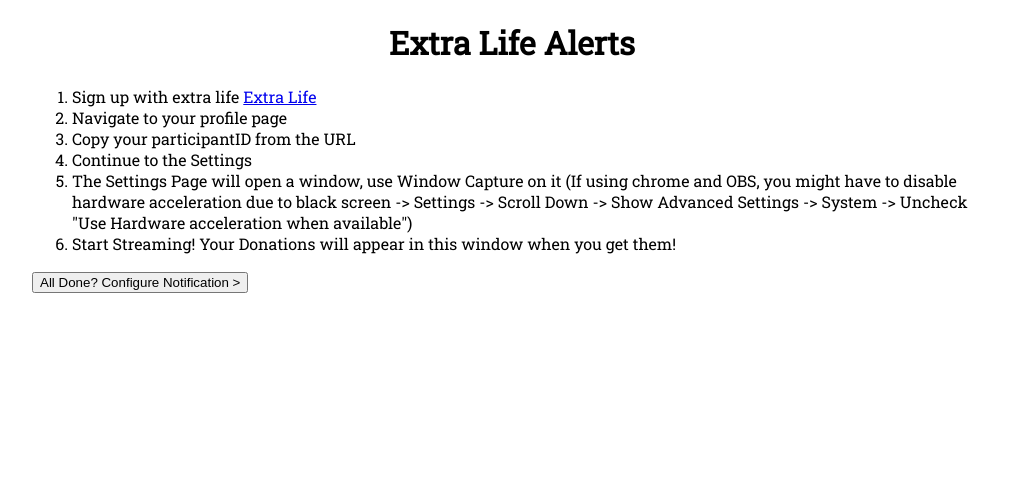
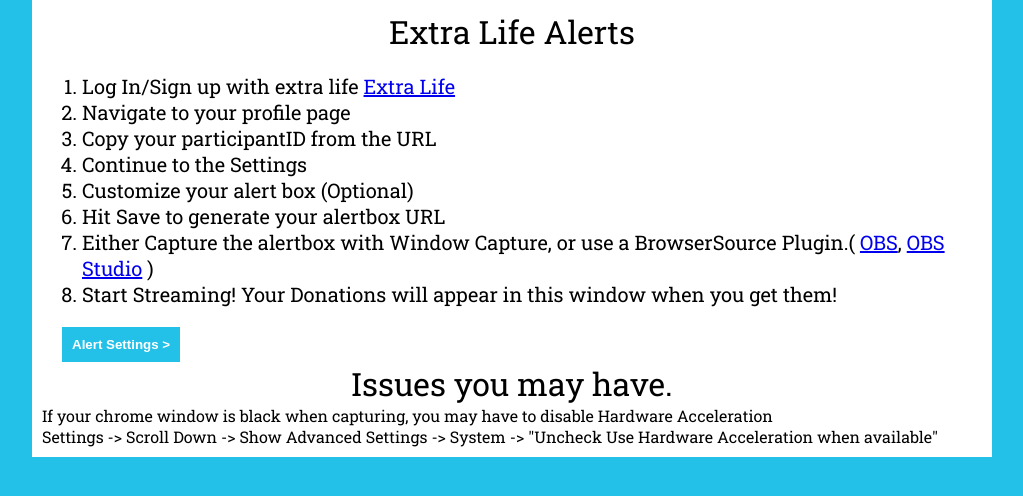
Before and after one commit to TheLanzolini/extralifealert, a plain HTML site: page index.html in a window 1280 px wide. Shown: the whole page, without its empty margins (128-1151 px from the left). Drawn offline with Linux system fonts and the light colour scheme.

Commit message:
style updates for settings and tutorial

```diff
--- a/app.css
+++ b/app.css
@@ -4,15 +4,71 @@ html, body {
   width: 100%;
   margin: 0;
   font-family: 'Roboto Slab', serif;
+  background-color: #23c1e8;
+}
+
+* {
+  box-sizing: border-box;
 }
 
 #app {
   width: 960px;
   margin: auto;
+  background-color: white;
+  padding: 10px;
 }
 
 #app h1 {
   text-align: center;
+  margin: 0;
+  font-weight: normal;
+}
+
+#app.tutorial button {
+  margin: 0 20px;
+}
+
+#app.settings button {
+  margin: 20px 0 0;
+}
+
+button {
+  padding: 10px;
+  font-weight: bold;
+  background-color: #23c1e8;
+  border: none;
+  color: white;
+}
+
+button:focus {
+  outline: none;
+}
+
+button:active {
+  background-color: #039BE5;
+}
+
+button:hover {
+  cursor: pointer;
+}
+
+ol {
+  font-size: 20px;
+}
+
+label {
+  margin-right: 10px;
+}
+
+.url-link {
+  width: 100%;
+  padding: 4px 2px;
+  background-color: #efefef;
+  overflow-x: scroll;
+  resize: none;
+  word-wrap: normal;
+  overflow: auto;
+  margin-top: 20px;
 }
 
 .hidden {
--- a/app.js
+++ b/app.js
@@ -12,24 +12,17 @@ function init() {
     title.innerHTML = 'Extra Life Alerts';
     APP.appendChild(title);
 
-    var notParticipantSteps = [
-      'Sign up with extra life <a target="_blank" href="http://extra-life.org">Extra Life</a>',
+    var steps = [
+      'Log In/Sign up with extra life <a target="_blank" href="http://extra-life.org">Extra Life</a>',
       'Navigate to your profile page',
       'Copy your participantID from the URL',
-      'Continue to the Settings'
-    ]
-    var steps = [
-      'The Settings Page will open a window, use Window Capture on it (If using chrome and OBS, you might have to disable hardware acceleration due to black screen -> Settings -> Scroll Down -> Show Advanced Settings -> System -> Uncheck "Use Hardware acceleration when available")',
+      'Continue to the Settings',
+      'Customize your alert box (Optional)',
+      'Hit Save to generate your alertbox URL',
+      'Either Capture the alertbox with Window Capture, or use a BrowserSource Plugin.( <a target="_blank" href="https://obsproject.com/forum/resources/clr-browser-source-plugin-obs-classic-only.22/">OBS</a>, <a target="_blank" href="https://obsproject.com/forum/resources/browser-plugin.115/">OBS Studio</a> )',
       'Start Streaming! Your Donations will appear in this window when you get them!'
     ]
     var ol = document.createElement('ol');
-    if(!participantID) {
-      notParticipantSteps.forEach(function(step){
-        var li = document.createElement('li');
-        li.innerHTML = step;
-        ol.appendChild(li);
-      });
-    }
     steps.forEach(function(step){
       var li = document.createElement('li');
       li.innerHTML = step;
@@ -37,12 +30,31 @@ function init() {
     });
     APP.appendChild(ol);
     var settingsButton = document.createElement('button');
-    settingsButton.innerHTML = 'All Done? Configure Notification >';
+    settingsButton.innerHTML = 'Alert Settings >';
     settingsButton.addEventListener('click', function(){
       STATE.changeState('SETTINGS');
     });
 
     APP.appendChild(settingsButton);
+
+    var faqsWrapper = document.createElement('div');
+    var faqsTitle = document.createElement('h1');
+    faqsTitle.innerHTML = 'Issues you may have.'
+    var faqsContent = document.createElement('div');
+    const faqs = [
+      'If your chrome window is black when capturing, you may have to disable Hardware Acceleration',
+      'Settings -> Scroll Down -> Show Advanced Settings -> System -> "Uncheck Use Hardware Acceleration when available"'
+    ]
+    faqs.forEach(function(faq){
+      var faqElem = document.createElement('div');
+      faqElem.innerHTML = faq;
+      faqsContent.appendChild(faqElem);
+    });
+
+    faqsWrapper.appendChild(faqsTitle);
+    faqsWrapper.appendChild(faqsContent);
+    APP.appendChild(faqsWrapper);
+
   }
   function renderSettings(){
 
@@ -107,7 +119,10 @@ function init() {
     APP.appendChild(debugWrapper);
 
     var urlWrapper = document.createElement('div');
-    var urlLink = document.createElement('span');
+    var urlTooltip = document.createElement('div');
+    var urlLink = document.createElement('textarea');
+    urlLink.classList.add('url-link', 'hidden');
+    urlLink.setAttribute('readonly', '');
     var launchButton = document.createElement('button');
     launchButton.classList.add('hidden');
     launchButton.innerHTML = 'Launch!';
@@ -144,6 +159,7 @@ function init() {
       var u = location.protocol == 'file:' ? 'file:///C:/Users/TheLa/projects/extralifealert/feed/index.html' : 'http://lanzo.space/extralifealert/feed/';
       url = u + '?' + configUri;
       urlLink.innerHTML = url;
+      urlLink.classList.remove('hidden');
       launchButton.classList.remove('hidden');
     });
 
--- a/feed/feed.js
+++ b/feed/feed.js
@@ -74,7 +74,7 @@ function renderFeed(){
 
   if(config.debug) {
     donationText.innerHTML = 'User has donated $5!';
-    donationMessage.innerHTML = 'Here is $5, I hope this helps!';
+    donationMessage.innerHTML = 'Lorem ipsum dolor sit amet, consectetur adipiscing elit. Sed nec posuere eros, at condimentum ipsum. Mauris et fringilla justo.';
     donationAlert.classList.remove('hidden');
   }
 
```
